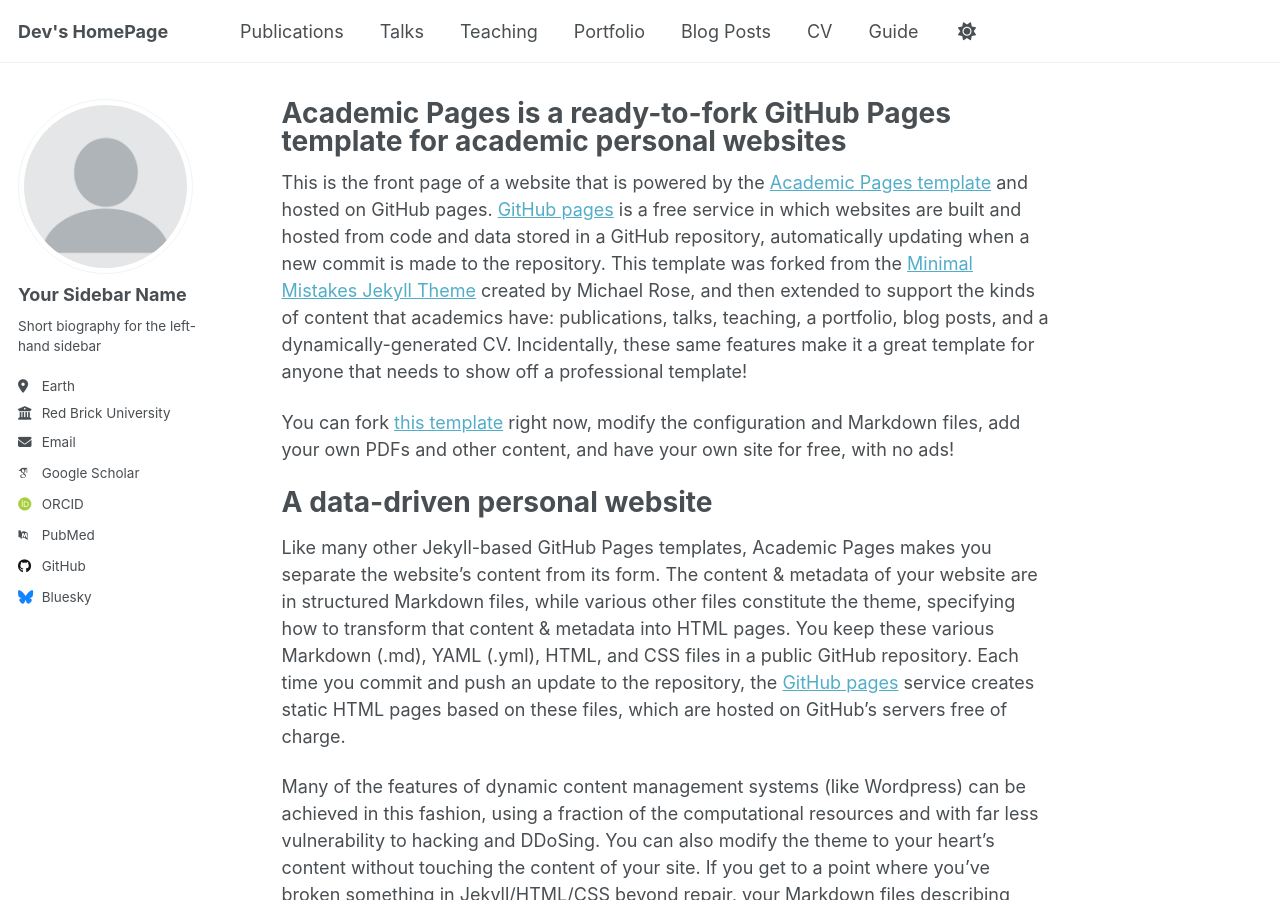
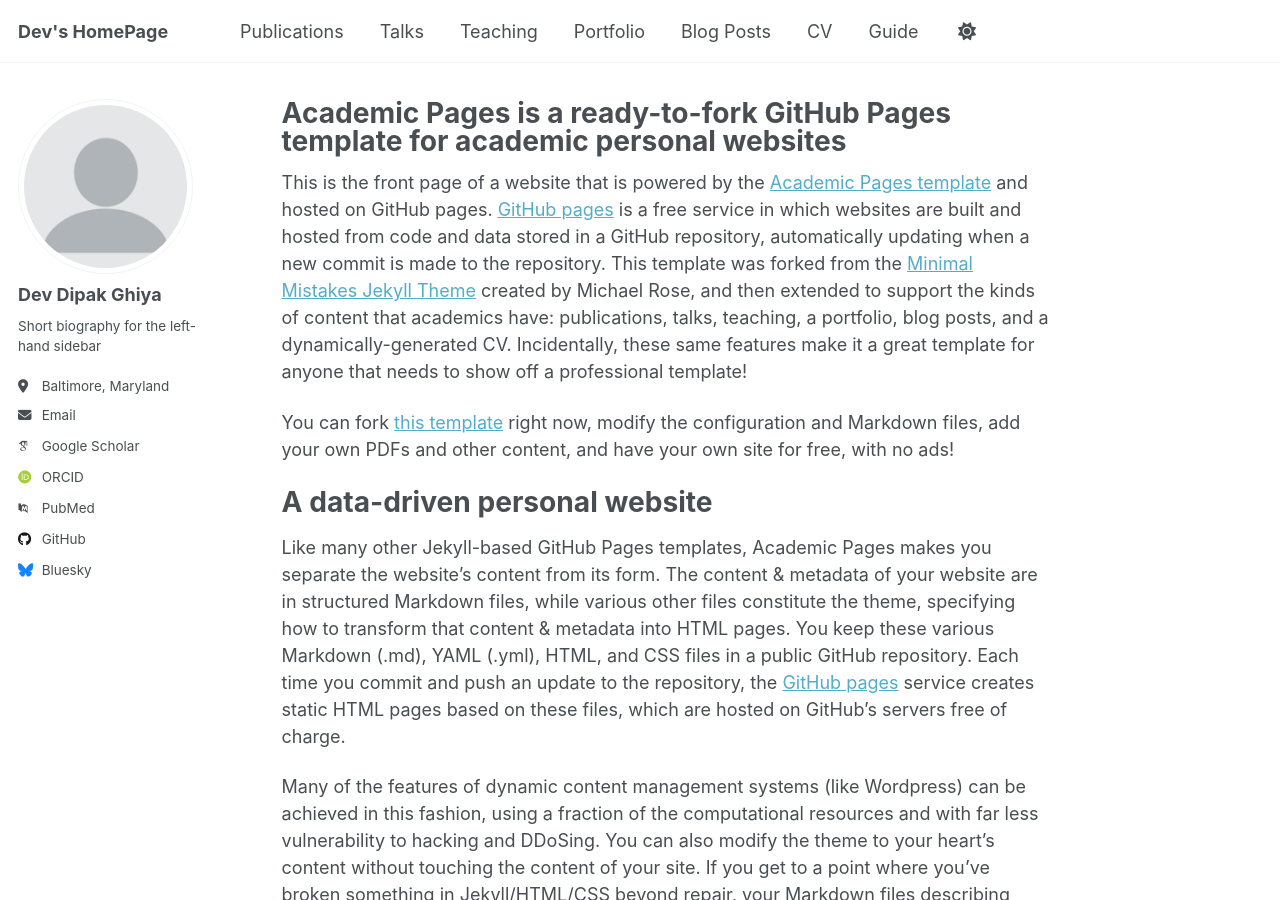
Before and after one commit to dghiya/DevGhiya, a Jekyll site: the page built from _pages/about.md, in a window 1280 px wide and 900 px high. Built offline with Jekyll 4.4.1, drawn with Linux system fonts in a browser that asks for light colours; some web fonts are replaced; a script that is not in the unit is left out.

Commit message:
Update _config.yml

```diff
--- a/_config.yml
+++ b/_config.yml
@@ -13,7 +13,7 @@ title                    : "Dev's HomePage"
 title_separator          : "-"
 name                     : &name "Dev Dipak Ghiya"
 description              : &description "personal description"
-url                      : https://Devghiya.github.io # the base hostname & protocol for your site e.g. "https://[your GitHub username].github.io" or if you already have some other page hosted on Github then use "https://[your GitHub username].github.io/[Your Repo Name]"
+url                      : https://DevGhiya.github.io # the base hostname & protocol for your site e.g. "https://[your GitHub username].github.io" or if you already have some other page hosted on Github then use "https://[your GitHub username].github.io/[Your Repo Name]"
 baseurl                  : "" # the subpath of your site, e.g. "/blog"
 repository               : "dghiya/DevGhiya.github.io"
 
@@ -23,13 +23,13 @@ repository               : "dghiya/DevGhiya.github.io"
 author:
   # Biographic information
   avatar           : "profile.png"
-  name             : "Your Sidebar Name"
+  name             : "Dev Dipak Ghiya"
   pronouns         : # example: "she/her"
   bio              : "Short biography for the left-hand sidebar"
-  location         : "Earth"
-  employer         : "Red Brick University"
+  location         : "Baltimore, Maryland"
+  University       : "Johns Hopkins University"
   uri              : # URL
-  email            : "none@example.org"
+  email            : "ghiyadev335@gmail.com"
 
   # Academic websites
   academia         : # URL
```
